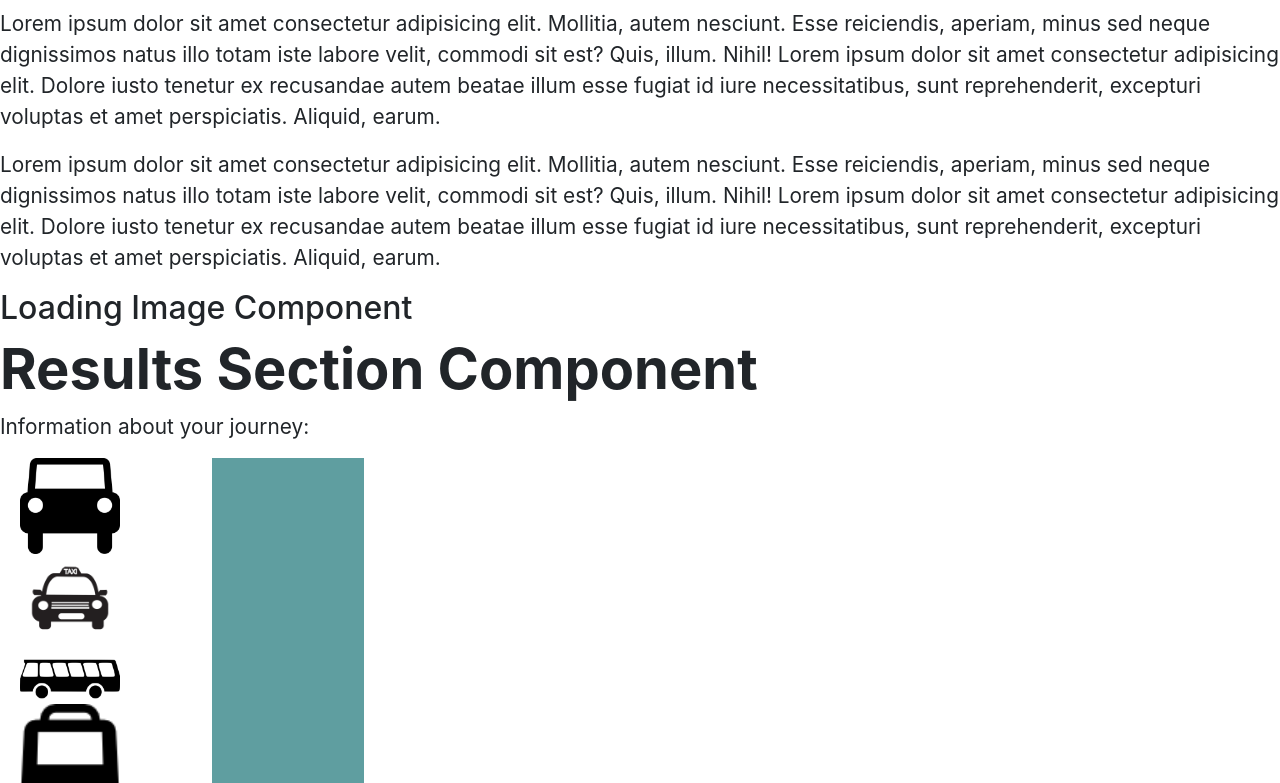
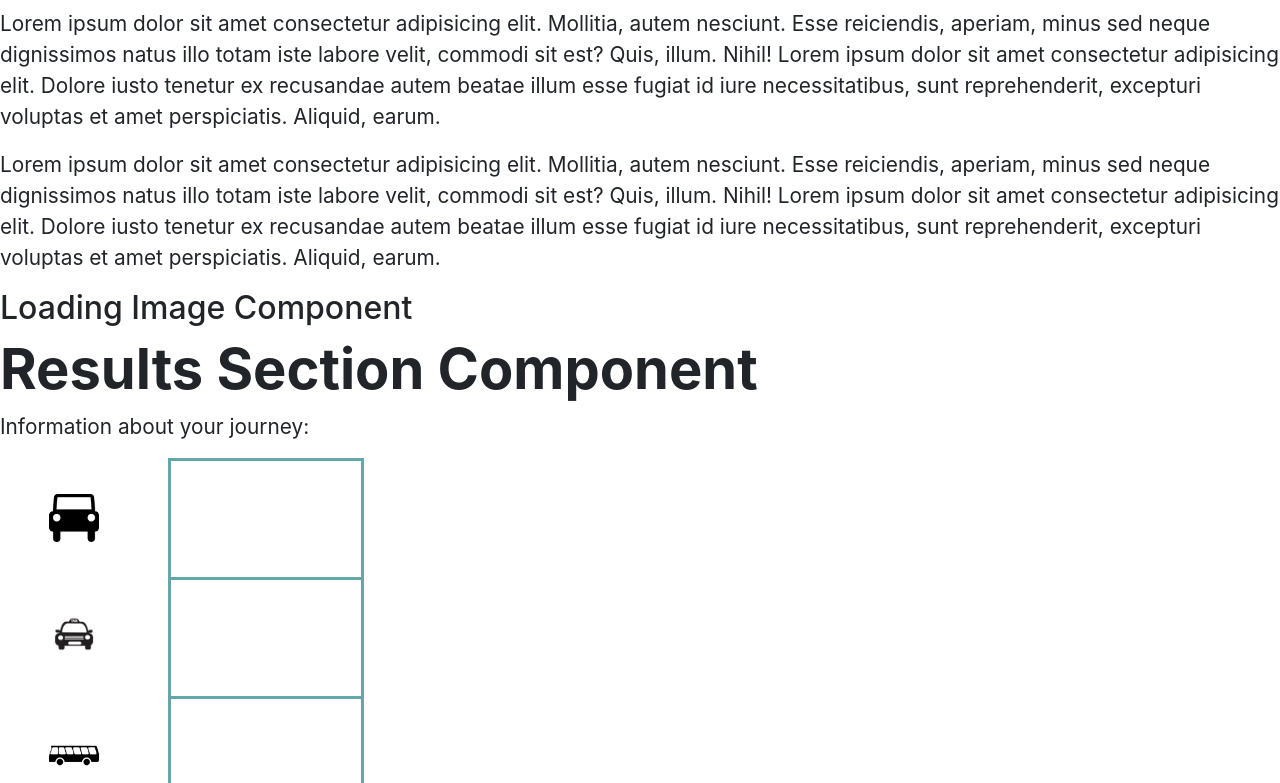
Before and after one commit to SchoolOfCode/w20_final-project-team-e, a React (Create React App) app: page / in a window 1280 px wide. Shown: the part 728-1511 px from the top of the page. Built offline with nearby package versions, Linux system fonts and the light colour scheme.

Commit message:
edited border styling of results card

```diff
--- a/src/components/ResultsCard/ResultsCard.js
+++ b/src/components/ResultsCard/ResultsCard.js
@@ -35,7 +35,8 @@ const StyledResultsCard = styled.section`
   font-weight: bolder;
 
   img {
-    width: 100px;
+    width: 50px;
+    hieght: 50px;
   }
   .row {
     display: flex;
@@ -45,12 +46,17 @@ const StyledResultsCard = styled.section`
   .item {
     display: flex;
     flex-direction: column;
+    align-items: center;
     flex-basis: 100%;
-    flex: 1;
     margin: 0 20px 0 20px;
   }
   .results-table {
-    background-color: cadetblue;
+    padding: 50px;
+    background-color: white;
+    border-style: solid solid none solid;
+    border-color: #64a7a8;
+    border-width: 3px;
+    // border-radius: 15px 50px;
   }
 `;
 
```
